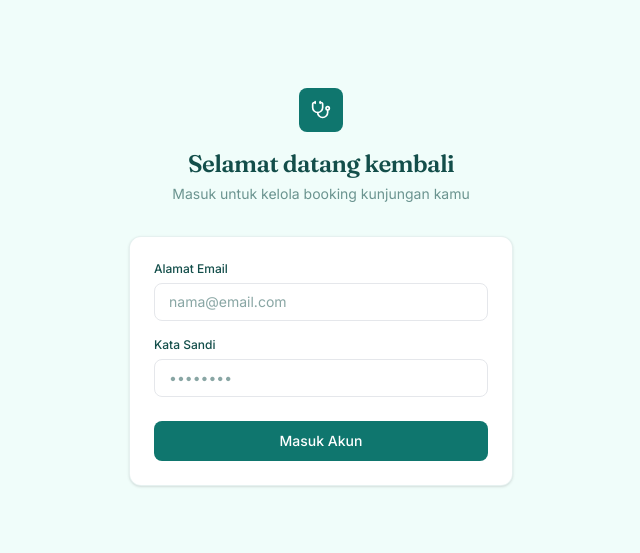
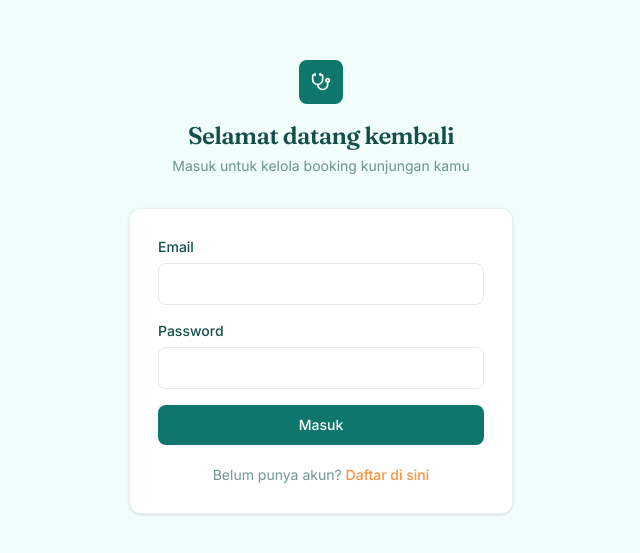
Before and after one commit to muhammadghiyatsabdulaziz/booking-klinik-web, a Next.js app: page /login in a window 1280 px wide. Shown: the part 113-666 px from the top of the page, without its empty margins (319-959 px from the left). Built offline with nearby package versions, Linux system fonts and the light colour scheme; no server answers.

Commit message:
Update page.tsx

```diff
--- a/app/login/page.tsx
+++ b/app/login/page.tsx
@@ -17,19 +17,12 @@ export default function LoginPage() {
     setError('');
     setLoading(true);
     try {
-     const response = await apiClient.post('/login/', { email, password });
-
-
-      if (response.data.token) {
-        // Simpan token string dan data user ke storage lokal browser
-        localStorage.setItem('token', response.data.token);
-        localStorage.setItem('user', JSON.stringify(response.data.user));
-
-        // Alihkan dengan aman ke rute dashboard
-        router.push('/dashboard');
-      }
+      const response = await apiClient.post('/login', { email, password });
+      localStorage.setItem('token', response.data.token);
+      localStorage.setItem('user', JSON.stringify(response.data.user));
+      router.push('/dashboard');
     } catch (err: any) {
-      setError(err.response?.data?.message || 'Login gagal, periksa email dan password kamu');
+      setError(err.response?.data?.message || 'Login gagal, coba lagi');
     } finally {
       setLoading(false);
     }
@@ -45,54 +38,48 @@ export default function LoginPage() {
           <h1 className="font-display text-2xl font-semibold text-[#134E4A] tracking-tight">Selamat datang kembali</h1>
           <p className="text-sm text-[#134E4A]/60 mt-1">Masuk untuk kelola booking kunjungan kamu</p>
         </div>
-
-        <form onSubmit={handleSubmit} className="bg-white border border-[#0F766E]/10 rounded-xl p-6 shadow-sm">
+        <div className="bg-white border border-[#0F766E]/10 rounded-xl p-7 shadow-sm">
           {error && (
-            <div className="mb-4 p-3 rounded-lg bg-red-50 text-xs text-red-600 font-medium border border-red-100">
+            <div className="bg-red-50 text-red-700 border border-red-100 px-3 py-2.5 rounded-lg mb-4 text-sm">
               {error}
             </div>
           )}
-
-          <div className="space-y-4">
+          <form onSubmit={handleSubmit} className="space-y-4">
             <div>
-              <label htmlFor="email" className="block text-xs font-medium text-[#134E4A] mb-1.5">Alamat Email</label>
+              <label className="block text-sm font-medium text-[#134E4A] mb-1.5">Email</label>
               <input
-                id="email"
-                name="email"
                 type="email"
-                autoComplete="username"
-                required
                 value={email}
                 onChange={(e) => setEmail(e.target.value)}
-                placeholder="nama@email.com"
-                className="w-full px-3.5 py-2 rounded-lg border border-gray-200 text-sm focus:outline-none focus:border-[#0F766E] transition text-[#134E4A]"
+                className="w-full border border-gray-200 rounded-lg px-3.5 py-2.5 text-sm focus:outline-none focus:ring-2 focus:ring-[#0F766E]/30 focus:border-[#0F766E]"
+                required
               />
             </div>
-
             <div>
-              <label htmlFor="password" className="block text-xs font-medium text-[#134E4A] mb-1.5">Kata Sandi</label>
+              <label className="block text-sm font-medium text-[#134E4A] mb-1.5">Password</label>
               <input
-                id="password"
-                name="password"
                 type="password"
-                autoComplete="current-password"
-                required
                 value={password}
                 onChange={(e) => setPassword(e.target.value)}
-                placeholder="••••••••"
-                className="w-full px-3.5 py-2 rounded-lg border border-gray-200 text-sm focus:outline-none focus:border-[#0F766E] transition text-[#134E4A]"
+                className="w-full border border-gray-200 rounded-lg px-3.5 py-2.5 text-sm focus:outline-none focus:ring-2 focus:ring-[#0F766E]/30 focus:border-[#0F766E]"
+                required
               />
             </div>
-
             <button
               type="submit"
               disabled={loading}
-              className="w-full bg-[#0F766E] hover:bg-[#0d5f58] text-white text-sm font-medium py-2.5 rounded-lg transition disabled:opacity-50 disabled:cursor-not-allowed mt-2"
+              className="w-full bg-[#0F766E] text-white py-2.5 rounded-lg font-medium text-sm hover:bg-[#0d5f58] transition disabled:opacity-50"
             >
-              {loading ? 'Memproses...' : 'Masuk Akun'}
+              {loading ? 'Masuk...' : 'Masuk'}
             </button>
-          </div>
-        </form>
+          </form>
+          <p className="text-center text-sm text-[#134E4A]/60 mt-5">
+            Belum punya akun?{' '}
+            <a href="/register" className="text-[#FB923C] font-medium hover:underline">
+              Daftar di sini
+            </a>
+          </p>
+        </div>
       </div>
     </div>
   );
```
